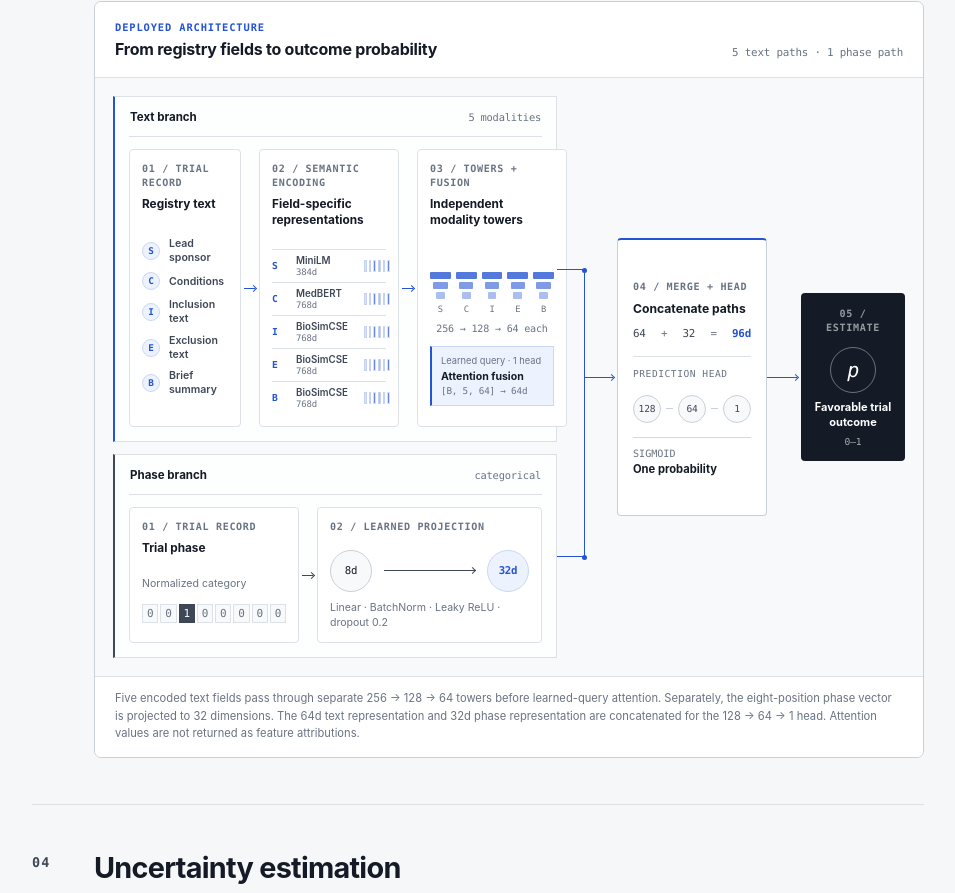
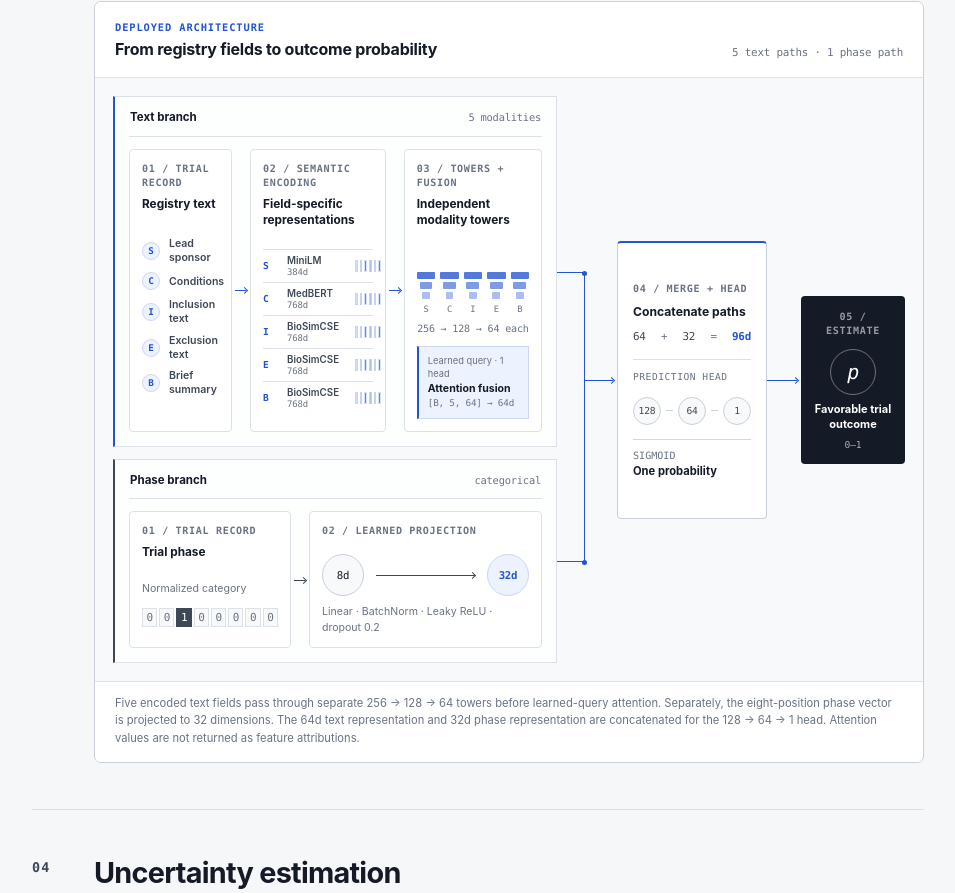
Before and after one commit to adourian/lucent, a React (Vite) app in the folder frontend/: page /about in a window 1280 px wide. Shown: the part 1540-2433 px from the top of the page, without its empty margins (276-1231 px from the left). Built offline with nearby package versions, Linux system fonts and the light colour scheme.

Commit message:
fix diagram

```diff
--- a/frontend/src/index.css
+++ b/frontend/src/index.css
@@ -535,13 +535,15 @@ p, h1, h2, h3, h4, dl, dd, figure { margin: 0; }
 
 .network-path__flow {
   display: grid;
+  width: 100%;
+  max-width: 100%;
   min-width: 0;
   margin-top: 12px;
   align-items: stretch;
 }
 
-.network-path__flow--text { grid-template-columns: minmax(112px, 0.82fr) 18px minmax(140px, 1.08fr) 18px minmax(150px, 1.1fr); }
-.network-path__flow--phase { grid-template-columns: minmax(170px, 0.82fr) 18px minmax(0, 1.18fr); }
+.network-path__flow--text { grid-template-columns: minmax(0, 0.82fr) 18px minmax(0, 1.08fr) 18px minmax(0, 1.1fr); }
+.network-path__flow--phase { grid-template-columns: minmax(0, 0.82fr) 18px minmax(0, 1.18fr); }
 
 .network-node {
   min-width: 0;
```
